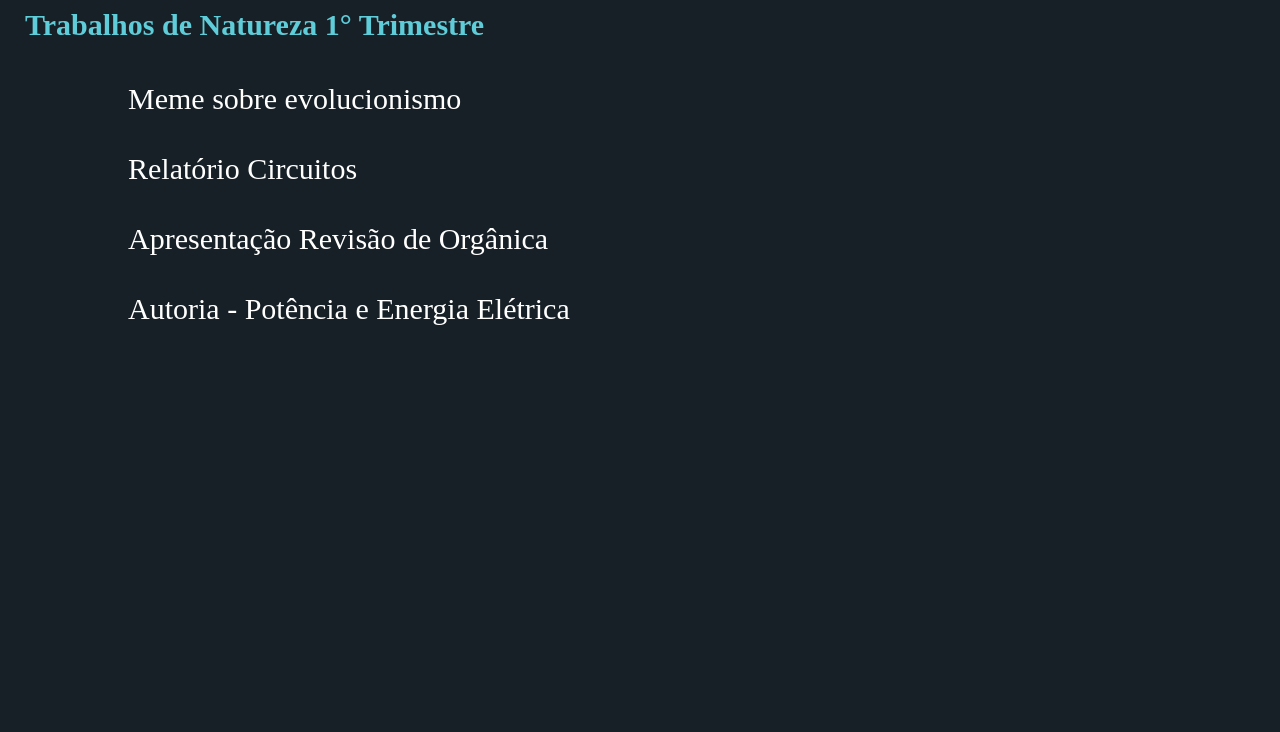
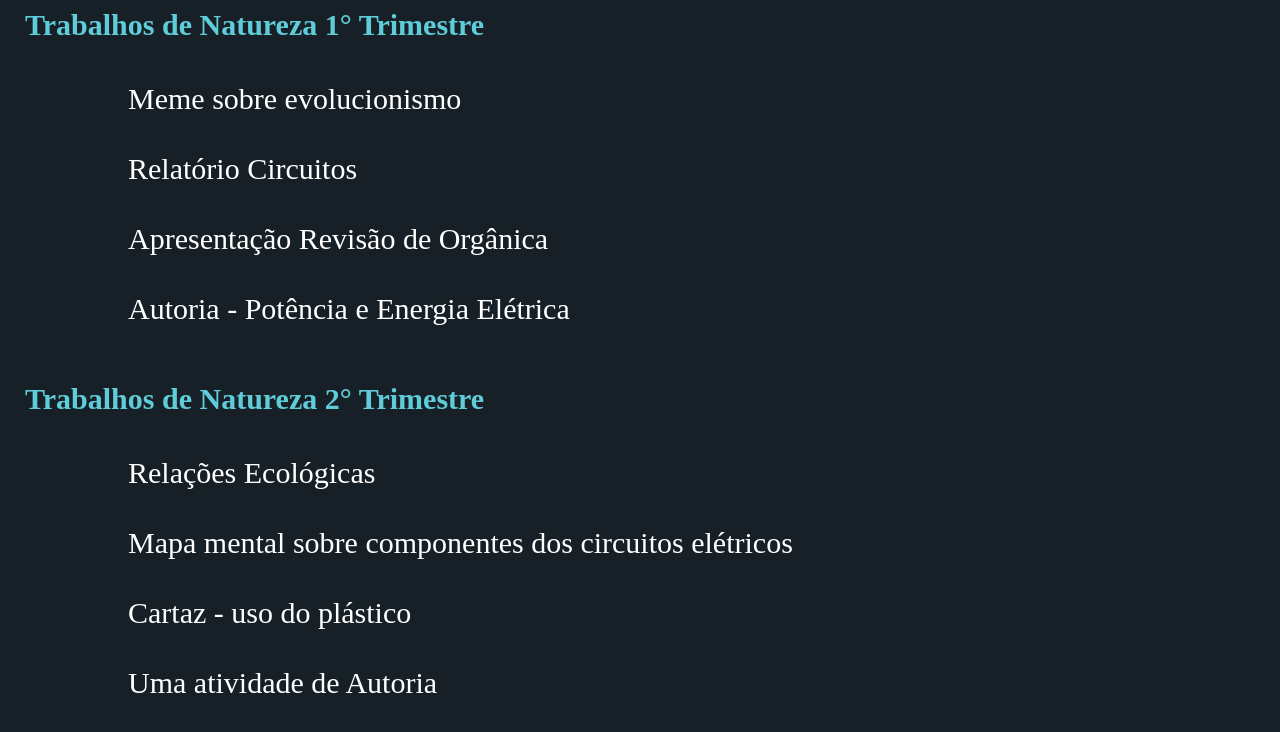
Before and after one commit to Gathh/Portfolio_HTML, a plain HTML site: page Materias/paginas/natureza.html in a window 1280 px wide. Shown: the part 76-808 px from the top of the page. Drawn offline with Linux system fonts and the light colour scheme.

Commit message:
Finalizei a parte de Natureza

```diff
--- a/Materias/paginas/natureza.html
+++ b/Materias/paginas/natureza.html
@@ -67,6 +67,15 @@
         <a target="_blank" href="https://docs.google.com/spreadsheets/d/19Yex0YHzccTkYU0bwzx0MKzFmu998mTjJNJDeYqPCMc/edit?usp=sharing">Autoria - Potência e Energia Elétrica</a> <br><br><br>
     </div>
 
+    <h1 class="t2">Trabalhos de Natureza 2° Trimestre</h1>
+
+    <div class="trabalhos">
+        <a target="_blank" href="https://sites.google.com/estudante.sesisenai.org.br/resvistarelacoes?usp=sharing">Relações Ecológicas</a> <br><br><br>
+        <a target="_blank" href="https://docs.google.com/document/d/1QKTj4Pgn7KQrniZEWik5YNMP4fc5c7zDQnWsSEExeIY/edit?usp=sharing">Mapa mental sobre componentes dos circuitos elétricos</a> <br><br><br>
+        <a target="_blank" href="https://www.canva.com/design/DAGJ42qFpMo/e046HcL0WrAmL1afaMGIQQ/edit?utm_content=DAGJ42qFpMo&utm_campaign=designshare&utm_medium=link2&utm_source=sharebutton">Cartaz - uso do plástico</a> <br><br><br>
+        <a target="_blank" href="https://www.canva.com/design/DAGIk3a4qKk/lxFVpgjdsKZFSYIMQ0uB1Q/edit?utm_content=DAGIk3a4qKk&utm_campaign=designshare&utm_medium=link2&utm_source=sharebutton">Uma atividade de Autoria</a> <br><br><br>
+    </div>
+
 <script src="../materias.js"></script>
 </body>
 </html>
```
